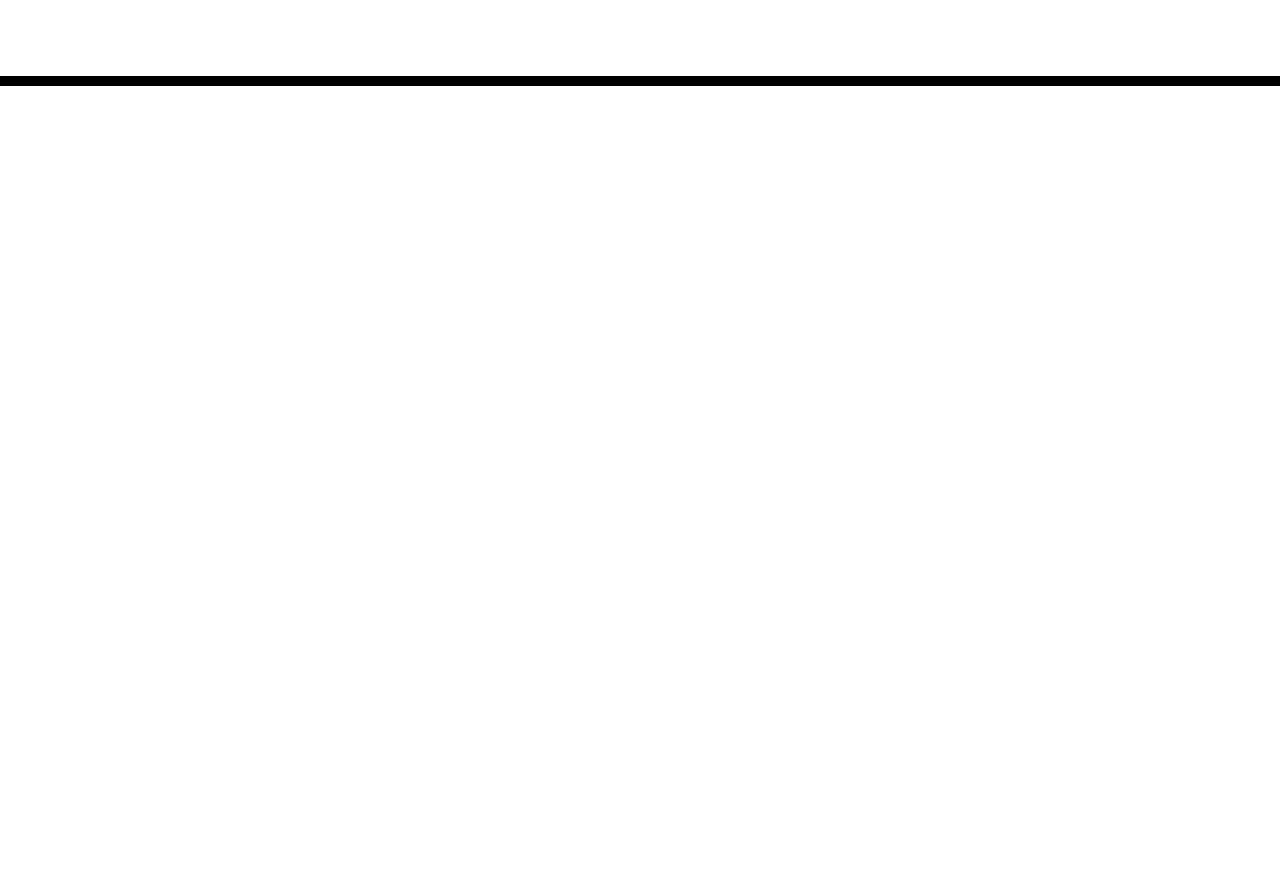
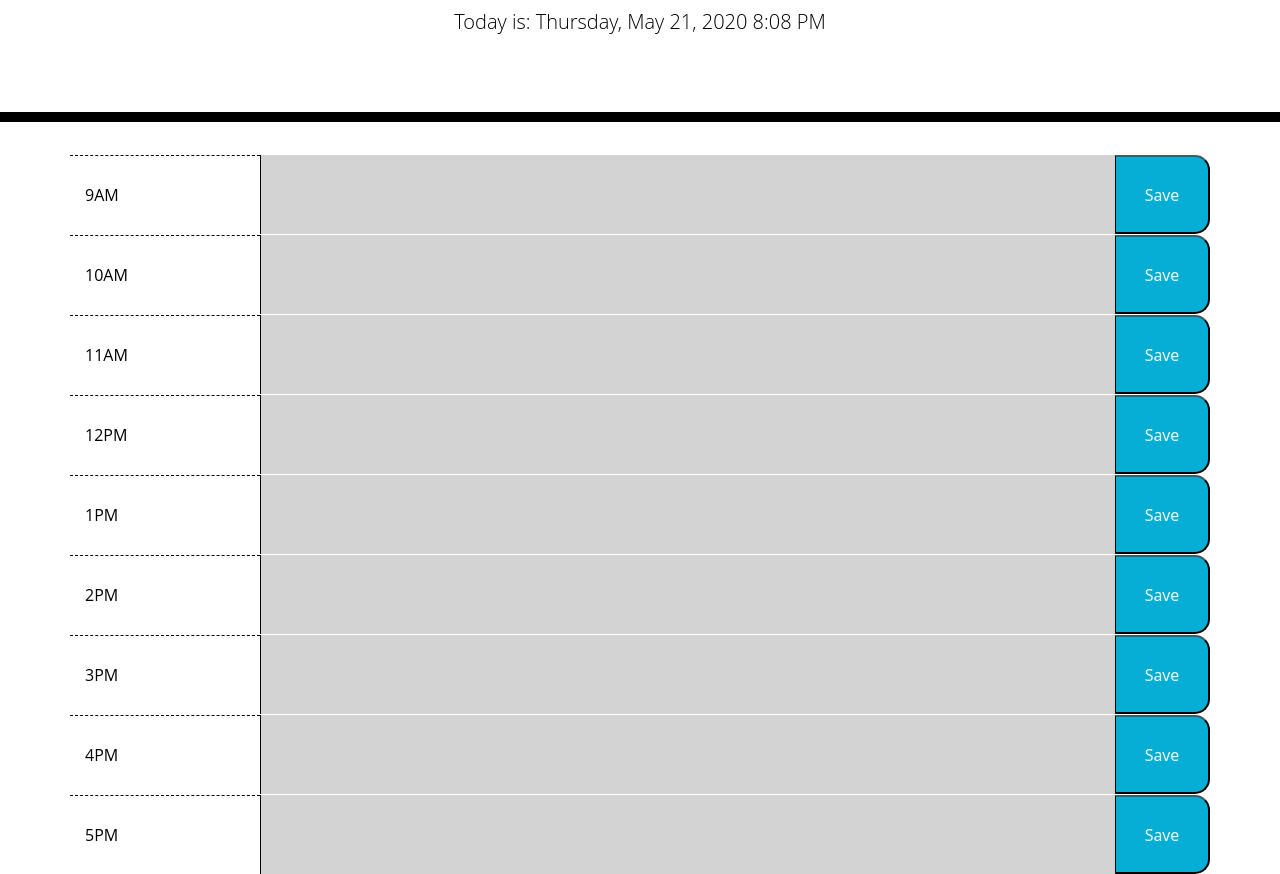
Before and after one commit to chong0810/Scheduler, a plain HTML site: page index.html in a window 1280 px wide. Shown: the part 182-1056 px from the top of the page. Before the commit the page ends 1020 px from the top, so only its background shows below. Drawn offline with nearby package versions, Linux system fonts and the light colour scheme.

Commit message:
added most of the components

```diff
--- a/assets/css/style.css
+++ b/assets/css/style.css
@@ -40,21 +40,25 @@ textarea{
   background-color: #ffffff;
   color: #000000;
   border-top: 1px dashed #000000;
+  display: flex;
+  align-items: center;
+
+
 }
 
 .past {
   background-color: #d3d3d3;
-  color: white;
+  /* color: white; */
 }
 
 .present {
   background-color: #ff6961;
-  color: white;
+  /* color: white; */
 }
 
 .future {
   background-color: #77dd77;
-  color: white;
+  /* color: white; */
 }
 
 .saveBtn {
@@ -65,6 +69,15 @@ textarea{
   color: white;
 }
 
+.saveBtnHover {
+  border-left: 1px solid black;
+  border-top-right-radius: 15px;
+  border-bottom-right-radius: 15px;
+  background-color: rgb(190, 230, 246);
+  color: white;
+}
+
+
 .saveBtn i:hover {
   font-size: 20px;
   transition: all .3s ease-in-out;
--- a/assets/script/script.js
+++ b/assets/script/script.js
@@ -0,0 +1,83 @@
+$(document).ready(function() {
+
+
+let currentDay = document.getElementById("currentDay");
+    currentDay.innerHTML = "Today is: " + moment().format("LLLL");
+    currentDay.appendChild;
+
+let currentHour = moment().format("HH");
+
+
+
+for (var i = 9; i < 18; i++) {
+
+
+    let whatTime = document.getElementById(JSON.stringify(i));
+    console.log(whatTime);
+
+    // hours
+    let hourDiv = $("<div></div>");
+    if (i < 12) {
+        hourDiv.text(i + "AM")
+    } else if (i === 12) {
+        hourDiv.text(i + "PM")
+    } else {
+        hourDiv.text( (i-12) + "PM")
+    }
+
+    hourDiv.appendTo(whatTime);
+    hourDiv.addClass("hour col-sm-2")
+
+
+    // text area
+    let textDiv = $("<textarea></textarea>");
+    textDiv.appendTo(whatTime);
+    // textDiv.val(localStorage.textDiv);
+    // let textValue = $(".col-sm-9").val();
+    // console.log(textValue);
+
+    if (i < currentHour) {
+        textDiv.addClass("past col-sm-9")
+    } else if (i == currentHour) {
+        textDiv.addClass("present col-sm-9")
+    } else {
+        textDiv.addClass("future col-sm-9")
+    }
+
+
+// save button
+    let saveBtn = $("<button></button>");
+    saveBtn.text("Save");
+    saveBtn.appendTo(whatTime);
+    saveBtn.addClass("saveBtn col-sm-1");
+
+    saveBtn.on("mouseover", function() {
+        saveBtn.removeClass("saveBtn");
+        saveBtn.addClass("saveBtnHover");
+
+    });
+    saveBtn.on("mouseout", function() {
+       saveBtn.removeClass("saveBtnHover");
+        saveBtn.addClass("saveBtn");
+    });
+    saveBtn.on("click", function() {
+
+        console.log(textDiv.val());
+
+
+    });
+
+
+
+
+
+
+
+
+
+
+
+}
+
+
+});
--- a/index.html
+++ b/index.html
@@ -2,7 +2,7 @@
 <html lang="en">
   <head>
     <meta charset="UTF-8" />
-    <meta name="viewport" content="width=device-width, initial-scale=1.0" />
+    <meta ne="viewport" content="width=device-width, initial-scale=1.0" />
     <meta http-equiv="X-UA-Compatible" content="ie=edge" />
     <link
       rel="stylesheet"
@@ -15,7 +15,7 @@
       crossorigin="anonymous"
     />
     <link
-      href="https://fonts.googleapis.com/css?family=Open+Sans&display=swap"
+      href="https://fonts.googleapis.com/css?fily=Open+Sans&display=swap"
       rel="stylesheet"
     />
     <link rel="stylesheet" href="./assets/css/style.css" />
@@ -23,72 +23,71 @@
   </head>
 
   <body>
+
     <header class="jumbotron">
       <h1 class="display-3">Work Day Scheduler</h1>
       <p class="lead">A simple calendar app for scheduling your work day</p>
       <p id="currentDay" class="lead"></p>
     </header>
+
+
     <div class="container">
       <!-- Timeblocks go here -->
-      <div id="9AM" class="row">
-        <div class="col-sm"></div>
-        <div class="col-sm"></div>
-        <div class="col-sm"></div>
+      <div id="9" class="row">
+        <!-- <div class="hour"> 9</div> -->
+
       </div>
 
-      <div id="10AM" class="row">
-        <div class="col-sm"></div>
-        <div class="col-sm"></div>
-        <div class="col-sm"></div>
+      <div id="10" class="row">
+        <!-- <div class="hour">10</div> -->
+
       </div>
 
-      <div id="11AM" class="row">
-        <div class="col-sm"></div>
-        <div class="col-sm"></div>
-        <div class="col-sm"></div>
+      <div id="11" class="row">
+        <!-- <divclass="hour"></div> -->
+
       </div>
 
-      <div id="12PM" class="row">
-        <div class="col-sm"></div>
-        <div class="col-sm"></div>
-        <div class="col-sm"></div>
+      <div id="12" class="row">
+        <!-- <div class="hour"></div> -->
+
       </div>
 
-      <div id="1PM" class="row">
-        <div class="col-sm"></div>
-        <div class="col-sm"></div>
-        <div class="col-sm"></div>
+      <div id="13" class="row">
+        <!-- <div class="hour"></div> -->
+
       </div>
 
-      <div id="2PM" class="row">
-        <div class="col-sm"></div>
-        <div class="col-sm"></div>
-        <div class="col-sm"></div>
+      <div id="14" class="row">
+        <!-- <div class="hour"></div> -->
+
       </div>
 
-      <div id="3PM" class="row">
-        <div class="col-sm"></div>
-        <div class="col-sm"></div>
-        <div class="col-sm"></div>
+      <div id="15" class="row">
+        <!-- <div class="hour"></div> -->
+
       </div>
 
-      <div id="4PM" class="row">
-        <div class="col-sm"></div>
-        <div class="col-sm"></div>
-        <div class="col-sm"></div>
+      <div id="16" class="row">
+        <!-- <div class="hour"></div> -->
+
       </div>
 
-      <div id="5PM" class="row">
-        <div class="col-sm"></div>
-        <div class="col-sm"></div>
-        <div class="col-sm"></div>
+      <div id="17" class="row">
+        <!-- <div class="hour"></div> -->
+
       </div>
 
 
 
     </div>
 
-    <script src="https://code.jquery.com/jquery-3.4.1.min.js"></script>
-    <script src="https://cdnjs.cloudflare.com/ajax/libs/moment.js/2.24.0/moment.min.js"></script>
+
+    <script src="https://cdnjs.cloudflare.com/ajax/libs/moment.js/2.25.3/moment.min.js"></script>
+    <script src="https://code.jquery.com/jquery-3.5.1.js" integrity="sha256-QWo7LDvxbWT2tbbQ97B53yJnYU3WhH/C8ycbRAkjPDc=" crossorigin="anonymous"></script>
+    <script src="./assets/script/script.js"></script>
   </body>
+
+
+
 </html>
```
